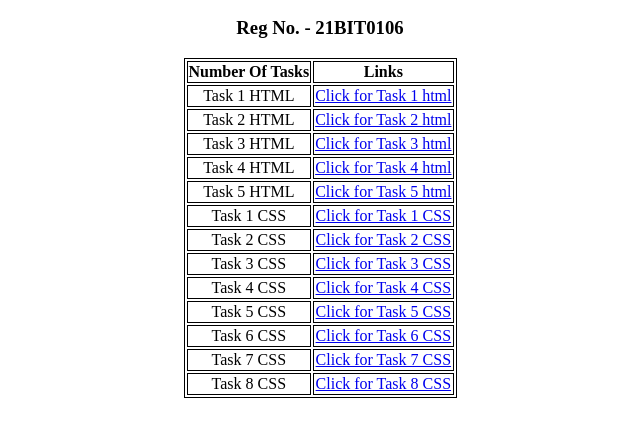
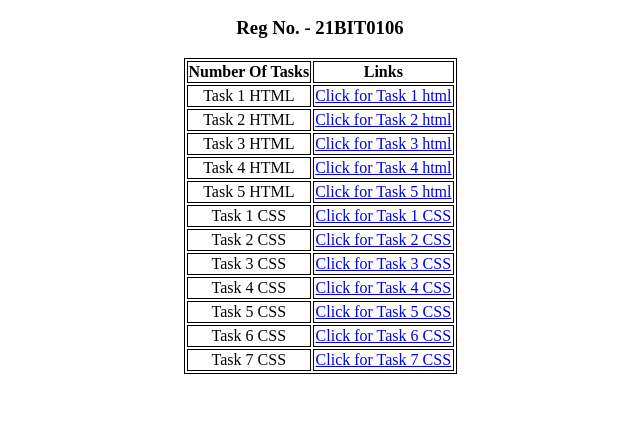
Before and after one commit to arinjayjha/MERN_Ethnus, a plain HTML site: page index.html in a window 1280 px wide. Shown: the part 168-604 px from the top of the page, without its empty margins (320-960 px from the left). Drawn offline with Linux system fonts and the light colour scheme.

Commit message:
Update index.html

```diff
--- a/index.html
+++ b/index.html
@@ -75,10 +75,7 @@
                 <td align="center">Task 7 CSS</td>
                 <td align="center"><a href="Task7CSS.html">Click for Task 7 CSS</a></td>
             </tr>
-            <tr>
-                <td align="center">Task 8 CSS</td>
-                <td align="center"><a href="Task8CSS.html">Click for Task 8 CSS</a></td>
-            </tr>
+
         </tbody>
 
     </table>
```
